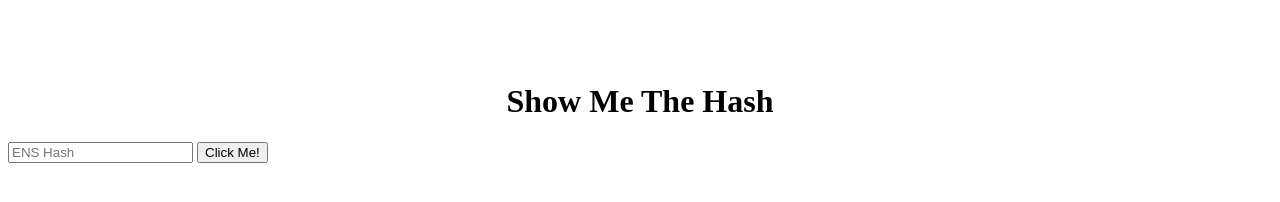
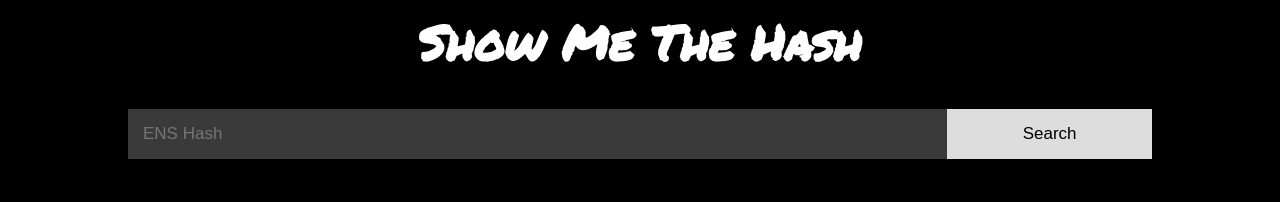
Before and after one commit to chirag-parmar/ShowMeTheHash, a website: page index.html in a window 1280 px wide. Drawn offline with nearby package versions, Linux system fonts and the light colour scheme.

```diff
--- a/getAuctionsInfo.js
+++ b/getAuctionsInfo.js
@@ -143,7 +143,7 @@
   	referring to the account address*/
   	for (var i = startBlockNumber; i <= endBlockNumber; i++) {
 	    var block = web3.eth.getBlock(i, true, function(err, block){
-	    	if (!err) {
+	    	if (block!=null && block.transactions !=null && !err) {
 	    		var numTxnProcessed = 0;
 	    		var totalTxn = block.transactions.length
 
--- a/index.html
+++ b/index.html
@@ -3,16 +3,58 @@
 	<meta http-equiv="content-type" content="text/html; charset=utf-8">
 	<title>Show Me The Hash</title>
 	<script src="https://code.jquery.com/jquery-1.11.0.min.js"></script>
+	<link href="https://fonts.googleapis.com/css?family=Permanent+Marker" rel="stylesheet">
+	<style>
+		/* Style the search field */
+		body{
+			background-color: #000000
+		}
+		.topBanner h1{
+			font-family: 'Permanent Marker', cursive;
+  			font-size: 48px;
+  			color: white;
+		}
+		.searchField{
+			width:80%;
+  			left: 10%;
+  			position: absolute;
+		}
+		.searchField input[type=search] {
+		  padding: 15px;
+		  font-size: 17px;
+		  border: none;
+		  float: left;
+		  width: 80%;
+		  color: white;
+		  background: #3a3a3a;
+		}
+
+		/* Style the submit button */
+		.searchField button {
+		  float: left;
+		  width: 20%;
+		  padding: 15px;
+		  background: #ddd;
+		  font-size: 17px;
+		  border: none;
+		  cursor: pointer;
+		}
+
+		.searchField button:hover {
+		  background: #bbb;
+		}
+	</style>
 </head>
 
 <body>
 	<div class="blended_grid">
 		<div class="topBanner" id="topBanner">
-			<br><br><br>
 			<center><h1>Show Me The Hash</h1></center>
 		</div>
-		 <input type="search" id="mySearch" placeholder="ENS Hash">
-		 <button id= "search" type="button">Click Me!</button>
+		<div class='searchField'>
+			<input type="search" id="mySearch" placeholder="ENS Hash">
+			<button id= "search" type="button">Search</button>
+		</div>
 	</div>
 
 	<script>
@@ -24,7 +66,7 @@
 
 		var postrequest = function(hash){
 			var http = new XMLHttpRequest();
-			var url = "http://localhost:6969/";
+			var url = "http://showmethehash.herokuapp.com/";
 			var params = '{"hash":"' + hash + '"}';
 			http.open('POST', url);
 
```
